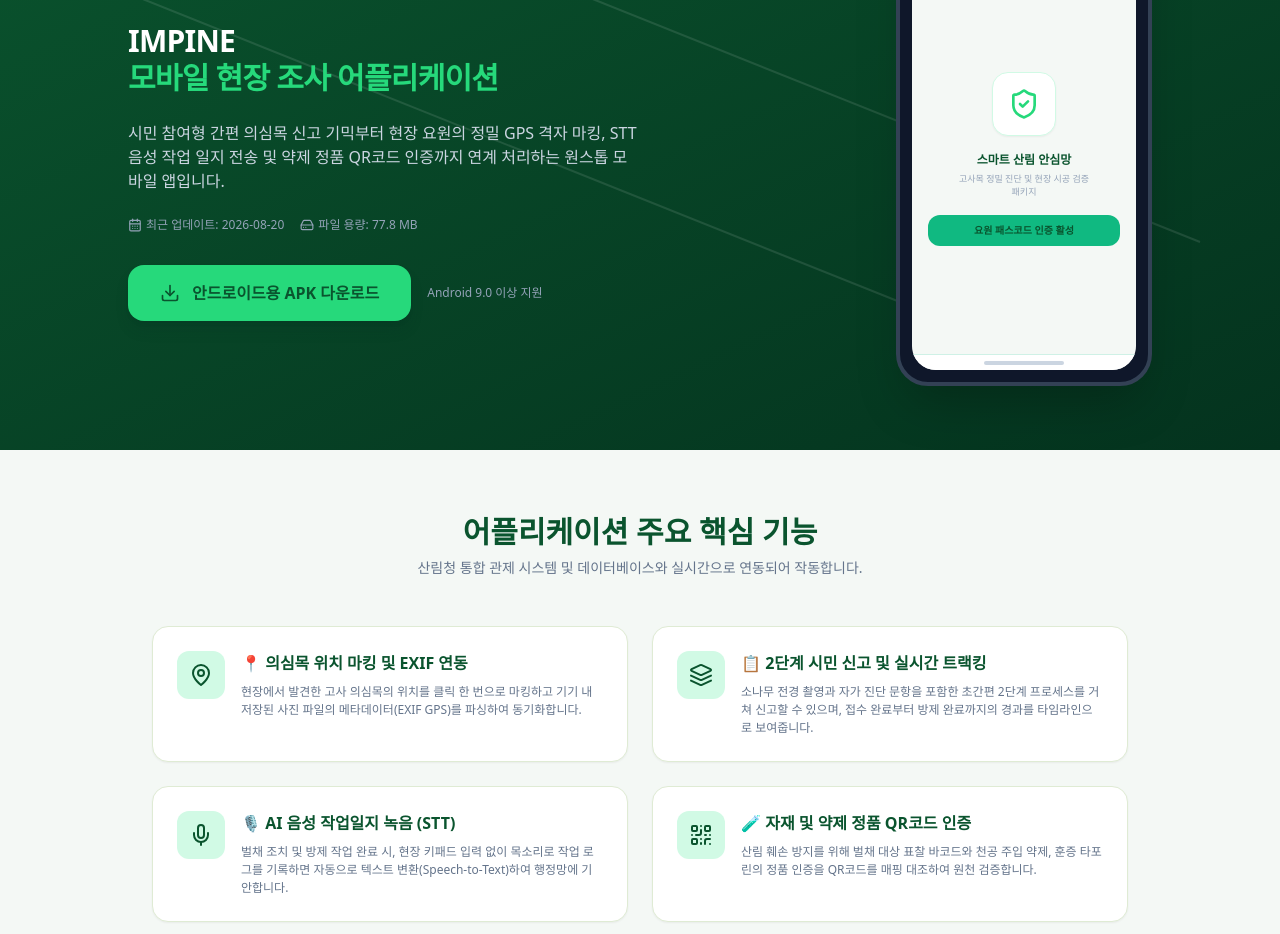
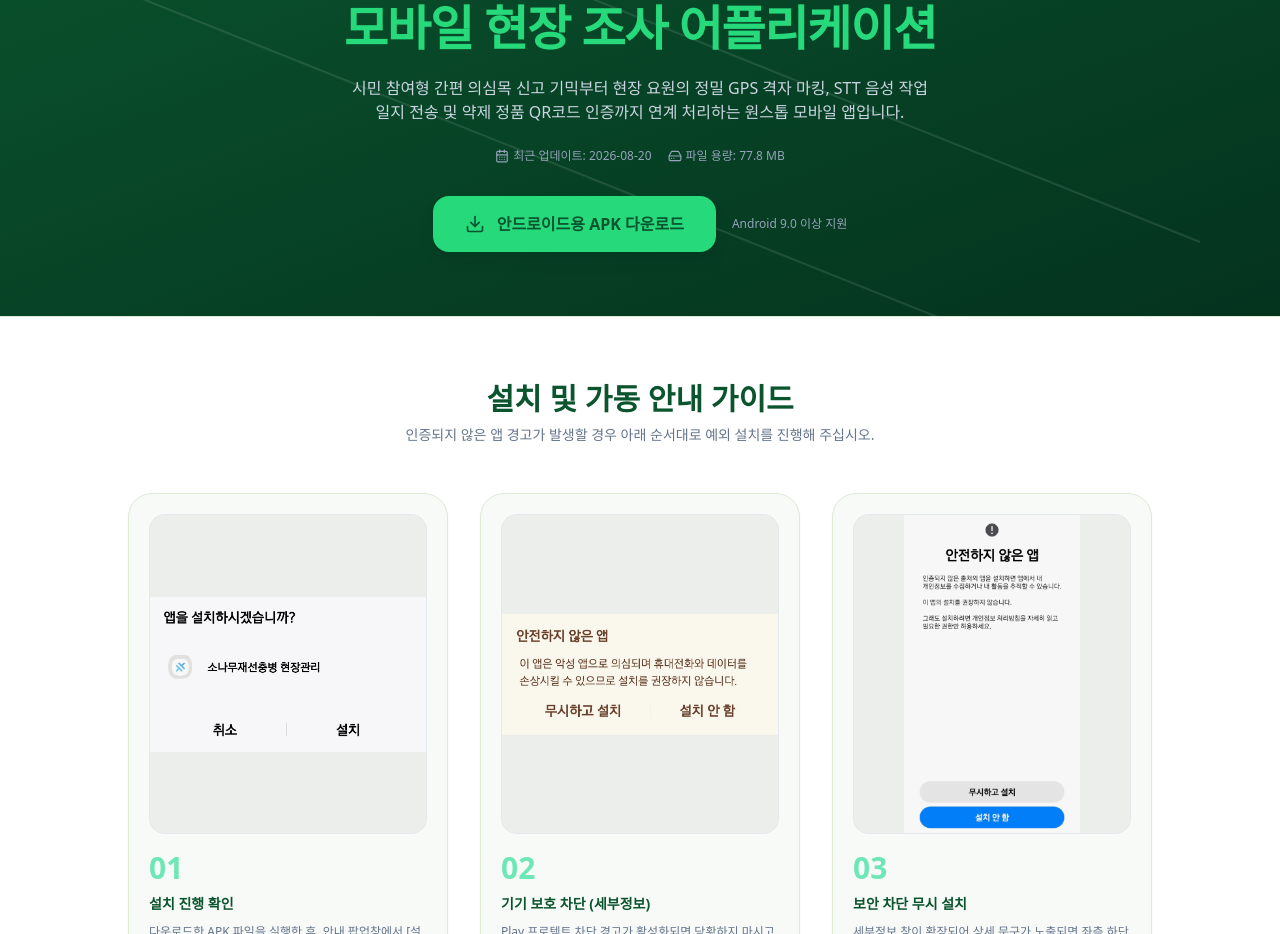
Before and after one commit to jaeny1004/APP_RELEASE, a React (Vite) app: page / in a window 1280 px wide. Shown: the part 158-1092 px from the top of the page. Built offline with nearby package versions, Linux system fonts and the light colour scheme.

Commit message:
Add files via upload

```diff
--- a/src/App.tsx
+++ b/src/App.tsx
@@ -3,17 +3,12 @@
   Download,
   ShieldCheck,
   Smartphone,
-  Layers,
-  FileText,
-  MapPin,
-  QrCode,
-  Mic,
   CalendarDays,
   HardDrive
 } from 'lucide-react';
 
 // =========================================================================
-// 🛠️ [다운로드 링크 및 프로그램 설명 텍스트 설정]
+// 🛠 [다운로드 링크 및 프로그램 설명 텍스트 설정]
 // =========================================================================
 export const DOWNLOAD_CONFIG = {
   appName: "IMPINE",
@@ -31,7 +26,7 @@
 };
 
 // =========================================================================
-// 🛠️ [첨부 사진 순서 매핑 설치 및 우회 작동 가이드 설정]
+// 🛠 [첨부 사진 순서 매핑 설치 및 우회 작동 가이드 설정]
 // =========================================================================
 export const INSTALL_STEPS = [
   {
@@ -89,28 +84,27 @@
           </svg>
         </div>
 
-        <div className="max-w-5xl mx-auto flex flex-col md:flex-row items-center justify-between gap-10 relative z-10">
-          <div className="flex-1 space-y-6 text-center md:text-left">
+        <div className="max-w-3xl mx-auto text-center space-y-6 relative z-10">
           <div className="inline-flex items-center gap-2 bg-emerald-500/20 text-primary px-3 py-1 rounded-full text-xs font-bold border border-emerald-500/30">
             <Smartphone size={14}/>
             <span>모바일 지상 예찰 전용 앱</span>
           </div>
 
-            <h1 className="text-3xl md:text-4.5xl font-black leading-tight tracking-tight">
+          <h1 className="text-3xl md:text-5xl font-black leading-tight tracking-tight">
             {DOWNLOAD_CONFIG.appName} <br />
             <span className="text-primary">{DOWNLOAD_CONFIG.appSubtitle}</span>
           </h1>
 
-            <p className="text-sm md:text-base text-slate-300 max-w-lg leading-relaxed">
+          <p className="text-sm md:text-base text-slate-300 max-w-xl mx-auto leading-relaxed">
             {DOWNLOAD_CONFIG.slogan}
           </p>
 
-            <div className="flex flex-wrap items-center justify-center md:justify-start gap-4 text-xs text-slate-400">
+          <div className="flex flex-wrap items-center justify-center gap-4 text-xs text-slate-400">
             <div className="flex items-center gap-1"><CalendarDays size={14}/> <span>최근 업데이트: {DOWNLOAD_CONFIG.updateDate}</span></div>
             <div className="flex items-center gap-1"><HardDrive size={14}/> <span>파일 용량: {DOWNLOAD_CONFIG.fileSize}</span></div>
           </div>
 
-            <div className="pt-2 flex flex-col sm:flex-row items-center justify-center md:justify-start gap-4">
+          <div className="pt-2 flex flex-col sm:flex-row items-center justify-center gap-4">
             <button
               onClick={handleDownloadTrigger}
               className="w-full sm:w-auto bg-primary hover:bg-[#1ebd68] text-darkgreen font-black px-8 py-4 rounded-2xl flex items-center justify-center gap-3 transition-colors duration-200 shadow-lg shadow-emerald-950/20"
@@ -121,90 +115,8 @@
             <span className="text-xs text-slate-400 text-center sm:text-left">{DOWNLOAD_CONFIG.compatibility}</span>
           </div>
         </div>
-
-          <div className="w-64 h-[480px] bg-slate-900 rounded-[32px] p-3 border-4 border-slate-700 shadow-2xl relative shrink-0">
-            <div className="absolute top-0 left-1/2 -translate-x-1/2 w-28 h-4 bg-slate-900 rounded-b-xl z-20"></div>
-            <div className="w-full h-full bg-[#f4f8f5] rounded-[24px] overflow-hidden flex flex-col justify-between relative">
-              <div className="bg-white py-3 px-4 border-b border-emerald-100 flex items-center gap-2">
-                <Smartphone size={16} className="text-darkgreen"/>
-                <span className="text-[11px] font-black text-darkgreen">{DOWNLOAD_CONFIG.appName} {DOWNLOAD_CONFIG.version}</span>
-              </div>
-              <div className="flex-1 flex flex-col items-center justify-center p-4 text-center space-y-4">
-                <div className="w-16 h-16 bg-white border border-emerald-100 rounded-2xl flex items-center justify-center shadow-sm">
-                  <ShieldCheck size={32} className="text-primary"/>
-                </div>
-                <div>
-                  <h4 className="text-xs font-black text-darkgreen">스마트 산림 안심망</h4>
-                  <p className="text-[9px] text-slate-400 mt-1 max-w-[140px] mx-auto leading-normal">고사목 정밀 진단 및 현장 시공 검증 패키지</p>
-                </div>
-                <div className="w-full bg-emerald-500 text-darkgreen text-[10px] py-2 rounded-xl font-bold">
-                  요원 패스코드 인증 활성
-                </div>
-              </div>
-              <div className="h-4 bg-white border-t border-emerald-500/20 flex justify-center items-center">
-                <div className="w-20 h-1 bg-slate-300 rounded-full"></div>
-              </div>
-            </div>
-          </div>
-        </div>
       </header>
 
-      <section className="max-w-5xl mx-auto py-16 px-6 w-full space-y-12">
-        <div className="text-center space-y-2">
-          <h2 className="text-2xl md:text-3xl font-black text-darkgreen">어플리케이션 주요 핵심 기능</h2>
-          <p className="text-sm text-slate-500">산림청 통합 관제 시스템 및 데이터베이스와 실시간으로 연동되어 작동합니다.</p>
-        </div>
-
-        <div className="grid grid-cols-1 md:grid-cols-2 gap-6">
-          <div className="bg-white border border-[#dfebd4] rounded-2xl p-6 flex gap-4 shadow-sm">
-            <div className="h-12 w-12 rounded-xl bg-emerald-100 flex items-center justify-center text-darkgreen shrink-0">
-              <MapPin size={24}/>
-            </div>
-            <div className="space-y-2">
-              <h3 className="text-base font-black text-darkgreen">📍 의심목 위치 마킹 및 EXIF 연동</h3>
-              <p className="text-xs text-slate-500 leading-normal">
-                현장에서 발견한 고사 의심목의 위치를 클릭 한 번으로 마킹하고 기기 내 저장된 사진 파일의 메타데이터(EXIF GPS)를 파싱하여 동기화합니다.
-              </p>
-            </div>
-          </div>
-
-          <div className="bg-white border border-[#dfebd4] rounded-2xl p-6 flex gap-4 shadow-sm">
-            <div className="h-12 w-12 rounded-xl bg-emerald-100 flex items-center justify-center text-darkgreen shrink-0">
-              <Layers size={24}/>
-            </div>
-            <div className="space-y-2">
-              <h3 className="text-base font-black text-darkgreen">📋 2단계 시민 신고 및 실시간 트랙킹</h3>
-              <p className="text-xs text-slate-500 leading-normal">
-                소나무 전경 촬영과 자가 진단 문항을 포함한 초간편 2단계 프로세스를 거쳐 신고할 수 있으며, 접수 완료부터 방제 완료까지의 경과를 타임라인으로 보여줍니다.
-              </p>
-            </div>
-          </div>
-
-          <div className="bg-white border border-[#dfebd4] rounded-2xl p-6 flex gap-4 shadow-sm">
-            <div className="h-12 w-12 rounded-xl bg-emerald-100 flex items-center justify-center text-darkgreen shrink-0">
-              <Mic size={24}/>
-            </div>
-            <div className="space-y-2">
-              <h3 className="text-base font-black text-darkgreen">🎙️ AI 음성 작업일지 녹음 (STT)</h3>
-              <p className="text-xs text-slate-500 leading-normal">
-                벌채 조치 및 방제 작업 완료 시, 현장 키패드 입력 없이 목소리로 작업 로그를 기록하면 자동으로 텍스트 변환(Speech-to-Text)하여 행정망에 기안합니다.
-              </p>
-            </div>
-          </div>
-
-          <div className="bg-white border border-[#dfebd4] rounded-2xl p-6 flex gap-4 shadow-sm">
-            <div className="h-12 w-12 rounded-xl bg-emerald-100 flex items-center justify-center text-darkgreen shrink-0">
-              <QrCode size={24}/>
-            </div>
-            <div className="space-y-2">
-              <h3 className="text-base font-black text-darkgreen">🧪 자재 및 약제 정품 QR코드 인증</h3>
-              <p className="text-xs text-slate-500 leading-normal">
-                산림 훼손 방지를 위해 벌채 대상 표찰 바코드와 천공 주입 약제, 훈증 타포린의 정품 인증을 QR코드를 매핑 대조하여 원천 검증합니다.
-              </p>
-            </div>
-          </div>
-        </div>
-      </section>
 
       <section className="bg-white border-t border-b border-[#dfebd4] py-16 px-6 w-full overflow-hidden">
         <div className="max-w-5xl mx-auto space-y-12">
@@ -245,6 +157,7 @@
         </div>
       </section>
 
+
       <footer className="bg-slate-900 text-slate-400 py-12 px-6 border-t border-slate-800 w-full text-center">
         <div className="max-w-5xl mx-auto space-y-6">
           <div className="flex items-center justify-center gap-2 text-primary font-black">
```
Lines whose indentation alone changed are shown as unchanged.
